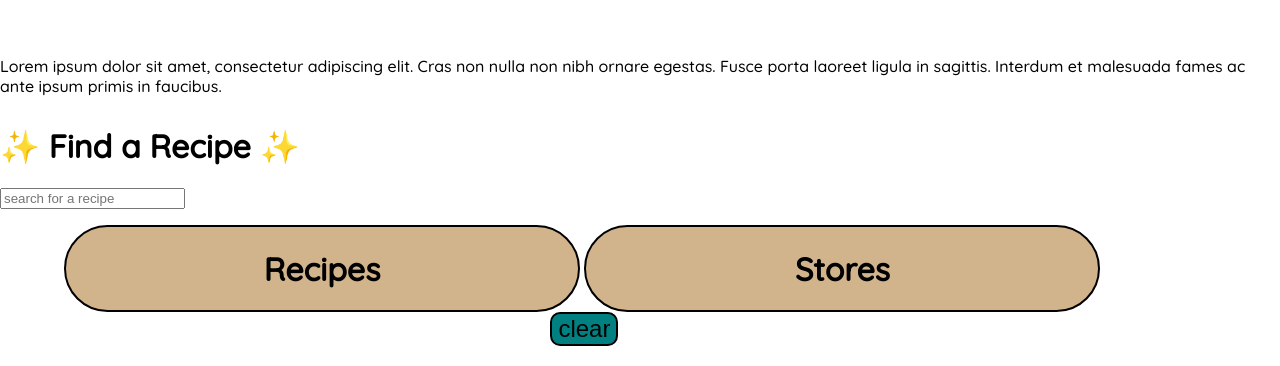
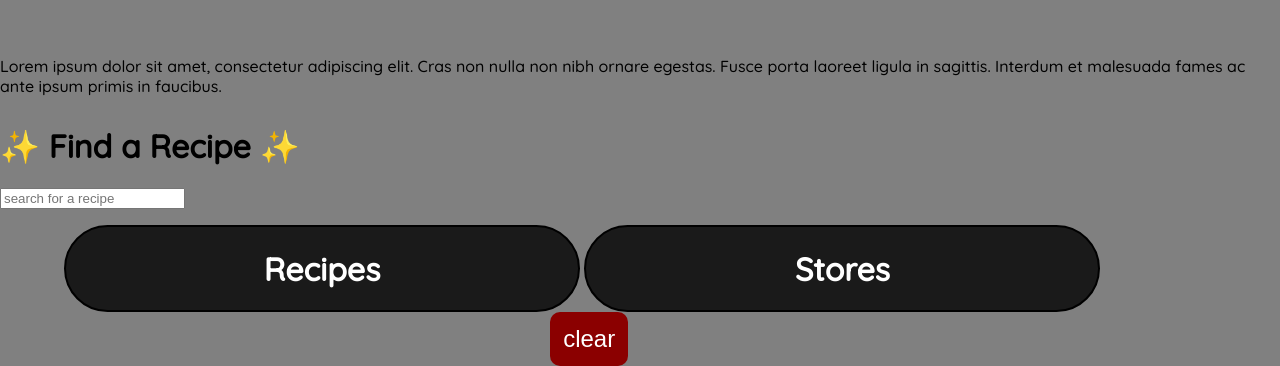
Before and after one commit to jblatch2/Project1, a plain HTML site: page index.html in a window 1280 px wide. Shown: the part 1704-2070 px from the top of the page. Drawn offline with nearby package versions, Linux system fonts and the light colour scheme; a script that the page names is missing.

Commit message:
consistent style

```diff
--- a/index.html
+++ b/index.html
@@ -20,7 +20,7 @@
         })
         </script>
 </head>
-<body>
+<body style="background-color: gray;">
   <div class="wrapper">
             <nav>
               <div class="logo">LOGO</div>
@@ -51,21 +51,21 @@
 
     <!-- bottom of page -->
     <footer>
-        <div class="container" style=" margin-left: 5%; text-align: center; display: inline-block; height:fit-content; width: 40%; background-color: tan; border-radius: 100px; border: 2px solid; " >
-            <h1>Recipes</h1>
+        <div class="container" style=" margin-left: 5%; text-align: center; display: inline-block; height:fit-content; width: 40%; background-color: rgba(0,0,0,0.8); border-radius: 100px; border: 2px solid; " >
+            <h1 style="color: white;">Recipes</h1>
             <div id= "recipes" >
 
 
             </div>
         </div>
-        <div class="container" style="text-align: center; display: inline-block; height:fit-content; width: 40%; background-color: tan; border-radius: 100px; border: 2px solid;">
-            <h1>Stores</h1>
+        <div class="container" style="text-align: center; display: inline-block; height:fit-content; width: 40%; background-color: rgba(0,0,0,0.8); border-radius: 100px; border: 2px solid;">
+            <h1 style="color:white">Stores</h1>
             <div id = "stores"  >
 
             </div>
        </div>
     </footer>
-    <button id = "clear-button" style="margin-left: 43%; border-radius: 10px; background-color: teal; border: 2px solid;font-size: x-large;">clear</button>
+    <button id = "clear-button" style="margin-left: 43%; border-radius: 10px; background-color:darkred ; padding:1%; font-size: x-large; border-style:none ; color: white;">clear</button>
 
     <script src="script.js"></script>
 
```
